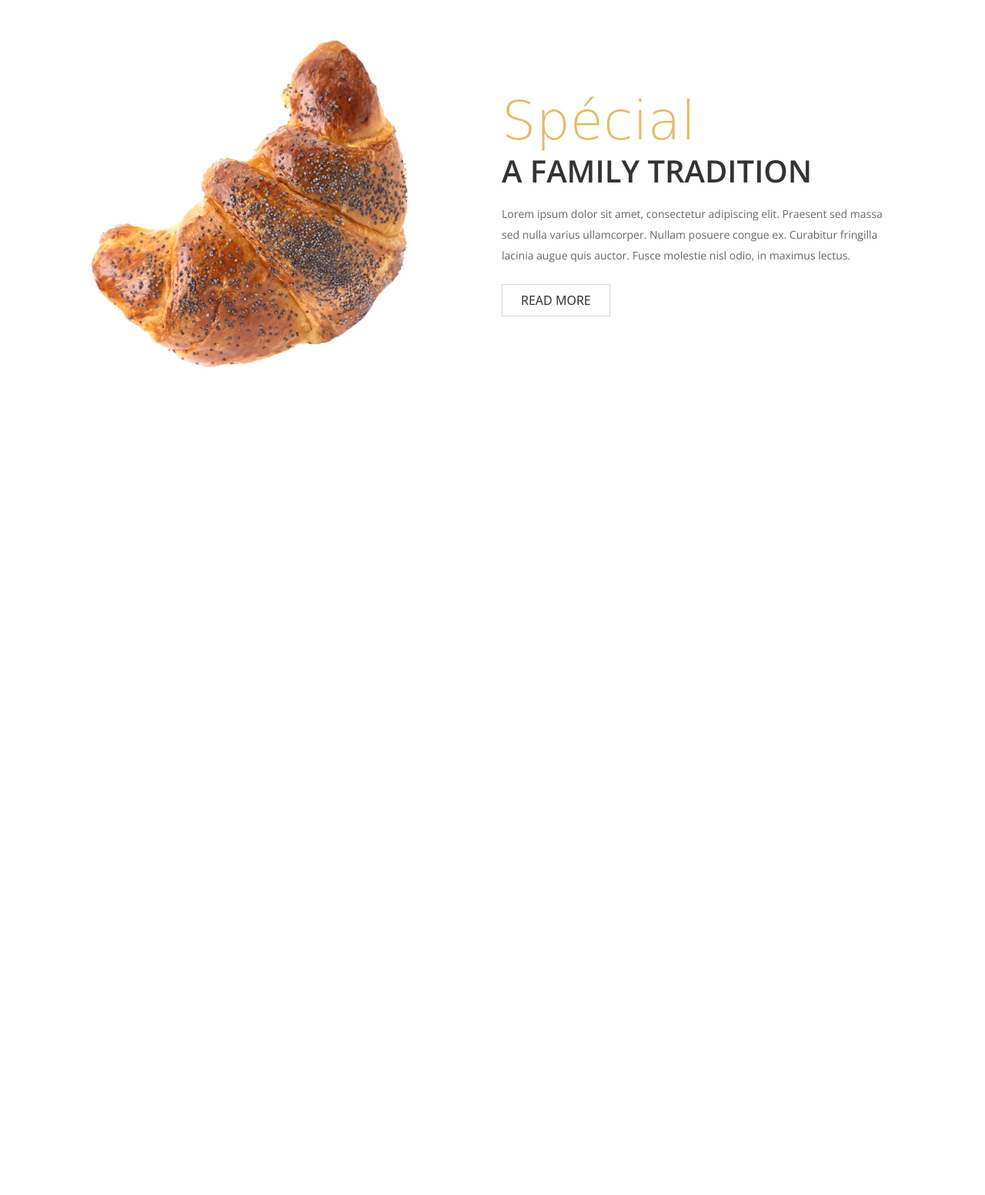
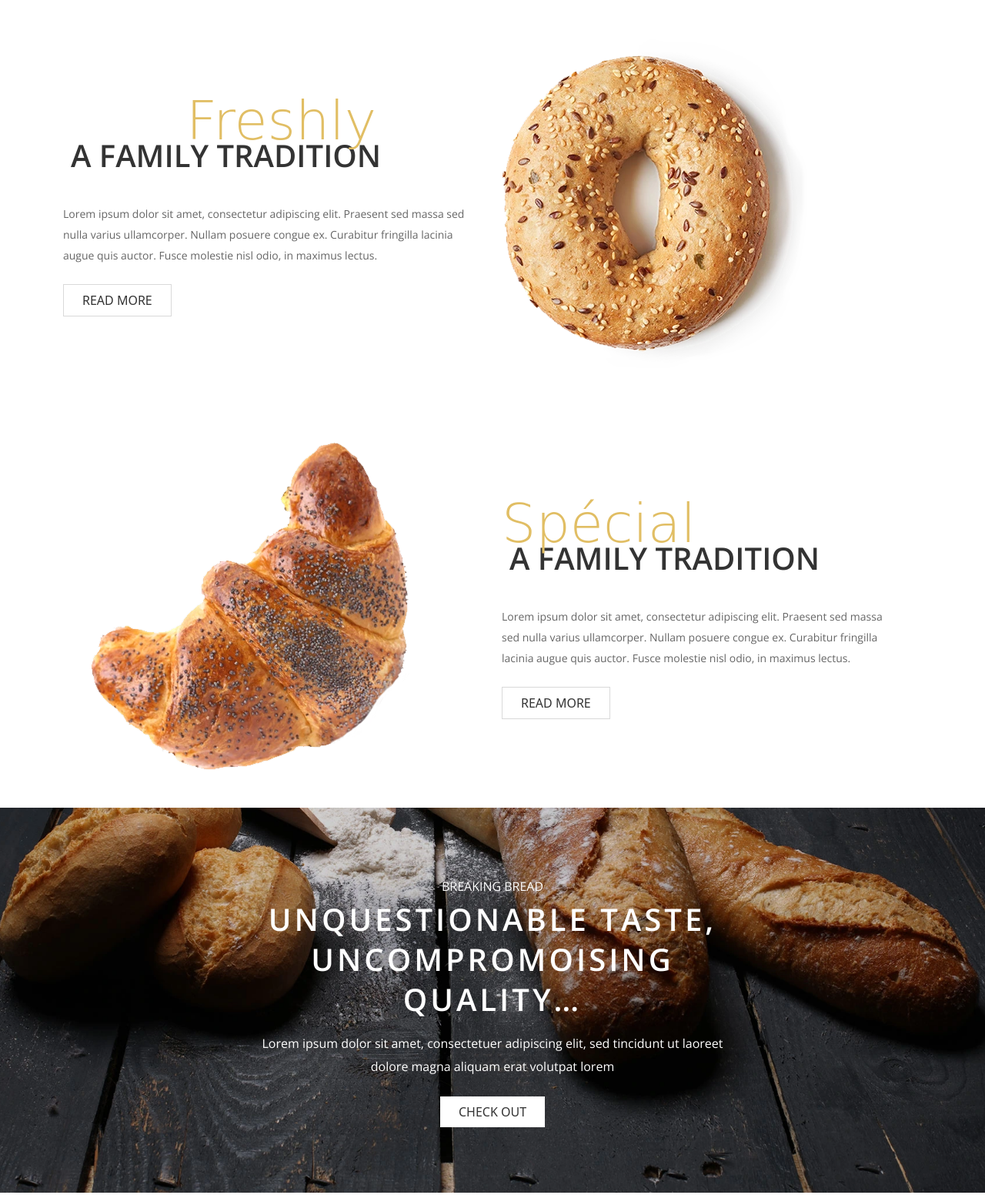
Before and after one commit to Raghad-jbaihi/Backary-project, a plain HTML site: page what-we-offer.html in a window 1280 px wide. Shown: the part 495-2047 px from the top of the page at 77% size. Drawn offline with nearby package versions, Linux system fonts and the light colour scheme; a web font is replaced by a local one.

Commit message:
create Freshly A FAMILY TRADITION section and what we offer section in what we offer page.

```diff
--- a/assets/css/services.css
+++ b/assets/css/services.css
@@ -76,8 +76,7 @@ line-height: 30px;
 
  .newsletter button.btn1 {
   padding: 15px 40px;
-  border: 1px solid;
-  border-color: var(--btn2-bordercolor);
+  border:none;
   background-color: var(--text-color);
   color: var(--heading-color);
   text-decoration: none;
--- a/assets/css/what-we-offer.css
+++ b/assets/css/what-we-offer.css
@@ -28,6 +28,8 @@ font-weight: 300;
 line-height: 77px;
 color:var(--highlight-color);
 margin-bottom: 0;
+position: relative;
+  z-index: 2;
 }
 
 .container .row h3{
@@ -37,6 +39,14 @@ font-weight: 600;
 line-height: 52px;
 color:var(--heading-color);
 margin-top: 0;
+position: relative;
+  top: -20px;
+  left: 10px;
+  z-index: 1;
+}
+
+.container .row .margin-h2{
+    margin-left: 160px;
 }
 
 .container .row p{
@@ -62,3 +72,47 @@ color:var(--p-color)
   color: var(--text-color);
   background-color: var(--highlight-color);
 }
+
+
+/* start of what we offer section*/
+span{
+font-family:var(--sansfont);
+font-size: 16px;
+font-weight: 400;
+line-height: 34px;
+color: var(--text-color);
+}
+
+.p1{
+font-family:var(--sansfont);
+font-size: 16px;
+font-size: 40px;
+font-weight: 600;
+line-height: 52px;
+color: var(--text-color);
+}
+
+.p2{
+font-family:var(--sansfont);
+font-size: 16px;
+font-weight: 300;
+line-height: 30px;
+color: var(--text-color);
+}
+
+button.btn1 {
+  padding: 15px 40px;
+  border:none;
+
+  background-color: var(--text-color);
+  color: var(--heading-color);
+  text-decoration: none;
+  font-size: 16px;
+  cursor: pointer;
+  text-transform: uppercase;
+}
+ button.btn1:hover {
+  color: var(--text-color);
+  background-color: var(--highlight-color);
+}
+/*end of what we offer section*/
--- a/what-we-offer.html
+++ b/what-we-offer.html
@@ -53,6 +53,32 @@
 </div>
 
 
+<!--Freshly A FAMILY TRADITION-->
+<div class="container py-5">
+  <div class="row align-items-center">
+    <!-- first div -->
+    <div class="col-12 col-md-6">
+      <h2 class="mb-0 margin-h2">Freshly</h2>
+      <h3 class="mt-0">A FAMILY TRADITION</h3>
+
+      <p class="mt-3 mb-4">
+        Lorem ipsum dolor sit amet, consectetur adipiscing elit. Praesent sed massa sed nulla varius ullamcorper. Nullam posuere congue ex. Curabitur fringilla lacinia augue quis auctor. Fusce molestie nisl odio, in maximus lectus.
+      </p>
+
+      <button class="btn1 px-4 py-2">READ MORE</button>
+    </div>
+
+    <!-- second div-->
+    <div class="col-12 col-md-6 mb-4 mb-md-0">
+      <img
+        src="./assets/img/what-we-offer/FRESHYfamily.tradition.webp"
+        alt="FRESHYfamily.tradition"
+        class="img-fluid"
+      />
+    </div>
+  </div>
+</div>
+
 
 
 
@@ -83,6 +109,18 @@ Lorem ipsum dolor sit amet, consectetur adipiscing elit. Praesent sed massa sed
 </div>
 
 
+<div class="position-relative text-center">
+  <img src="./assets/img/what-we-offer/what-we-offer.webp" alt="what-we-offer" class="img-fluid w-100" style="height: 500px; object-fit: cover;">
+
+  <div class="position-absolute top-50 start-50 translate-middle">
+    <span>BREAKING BREAD</span>
+    <p class="mb-3 p1  spaced">UNQUESTIONABLE TASTE, UNCOMPROMOISING QUALITY…</p>
+    <p class="mb-4 p2">Lorem ipsum dolor sit amet, consectetuer adipiscing elit, sed tincidunt ut laoreet dolore magna aliquam erat volutpat lorem</p>
+    <button class="btn1 px-4 py-2">Check OUT</button>
+  </div>
+</div>
+
+
     </main>
     <script src="https://cdn.jsdelivr.net/npm/bootstrap@5.3.8/dist/js/bootstrap.bundle.min.js" integrity="sha384-FKyoEForCGlyvwx9Hj09JcYn3nv7wiPVlz7YYwJrWVcXK/BmnVDxM+D2scQbITxI" crossorigin="anonymous"></script>
   </body>
```
Also changed, not shown: assets/img/what-we-offer/what-we-offer.webp (added).
